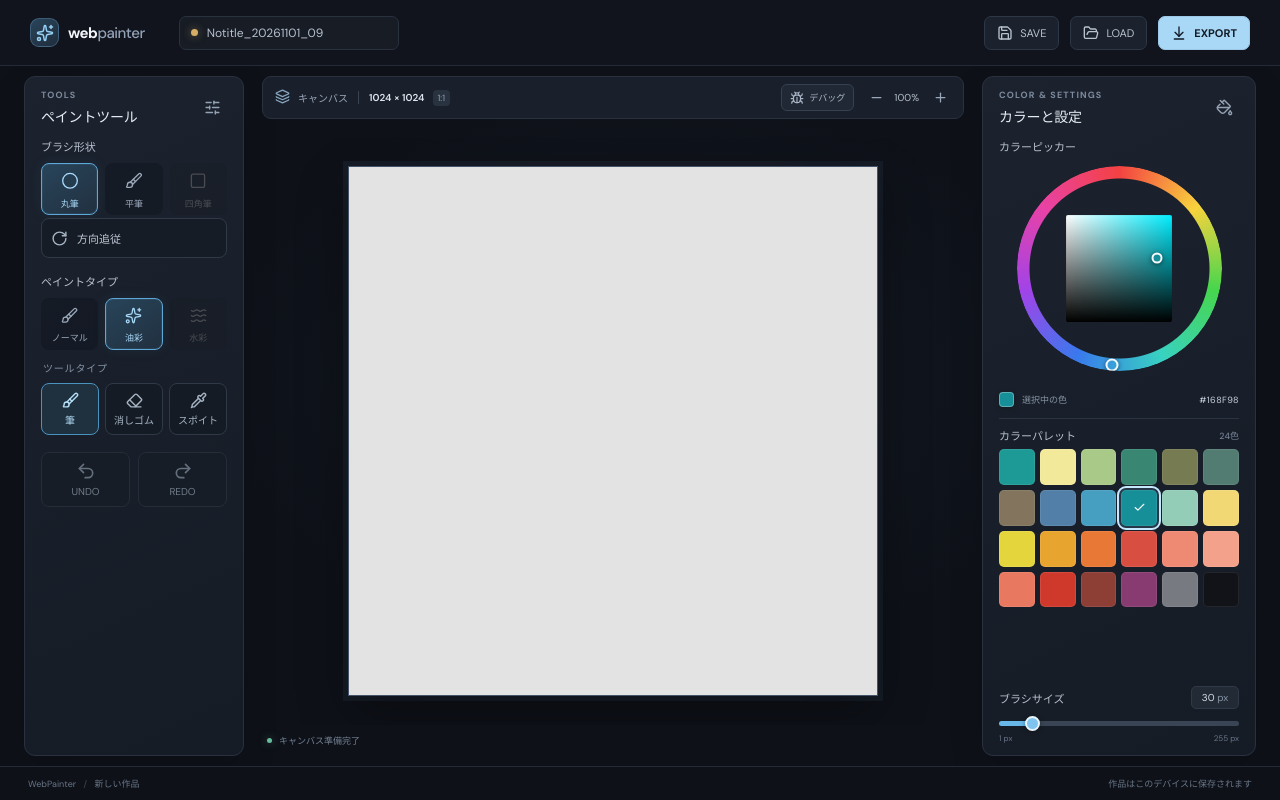
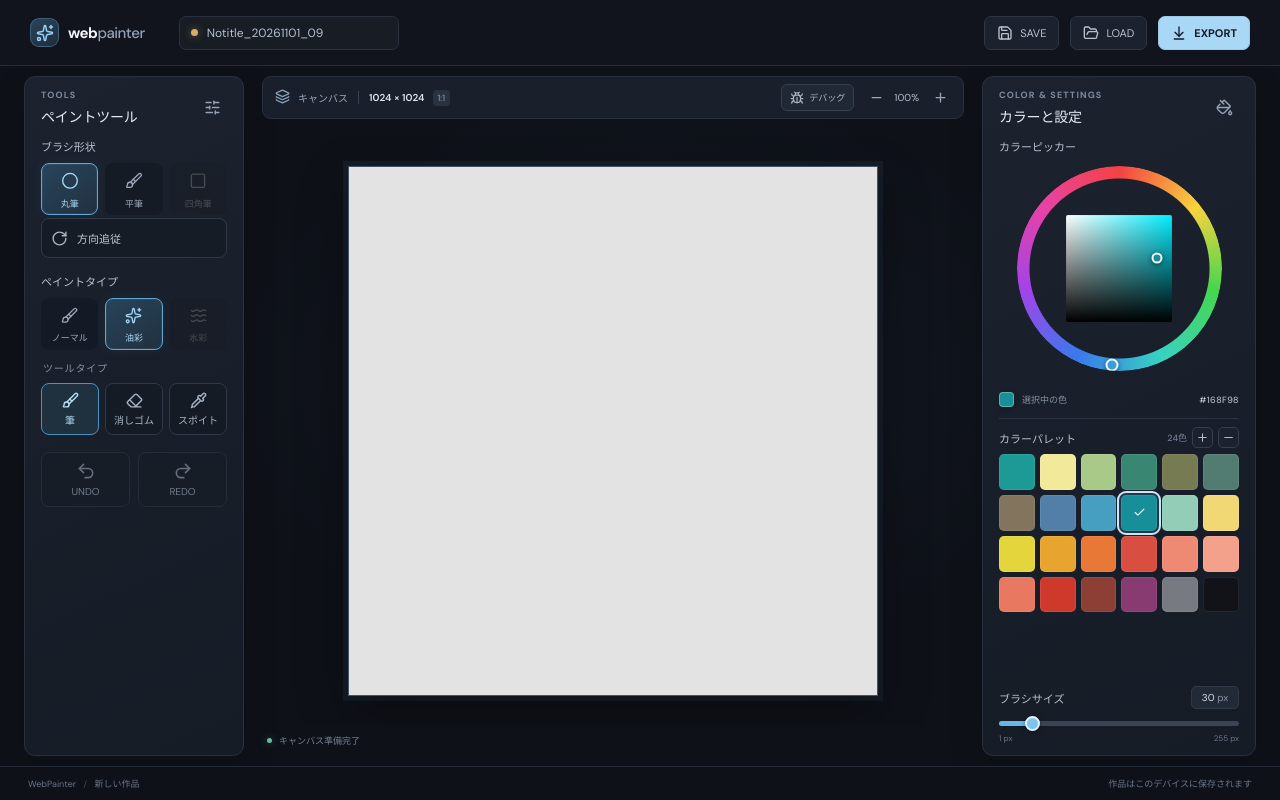
Before and after one commit to KitsuneDaro/Nurite, a React (Vite) app: page / in a window 1280 px wide. Built offline with nearby package versions, Linux system fonts and the light colour scheme.

Commit message:
feat: Add color palette management with add and remove functionality

```diff
--- a/src/App.tsx
+++ b/src/App.tsx
@@ -52,6 +52,8 @@ function App() {
   const selectedPalette = usePaletteStore((state) => state.selectedIndex)
   const selectPaletteColor = usePaletteStore((state) => state.selectColor)
   const updateSelectedPaletteColor = usePaletteStore((state) => state.updateSelectedColor)
+  const addPaletteColor = usePaletteStore((state) => state.addColor)
+  const removeSelectedPaletteColor = usePaletteStore((state) => state.removeSelectedColor)
   const updateCanvasHistory = useCallback((history: CanvasHistoryState, contentChanged: boolean) => {
     setCanvasHistory(history)
     if (contentChanged) setIsProjectDirty(true)
@@ -76,6 +78,18 @@ function App() {
   function updateColor(nextColor: HslColor) {
     setColor(nextColor)
     updateSelectedPaletteColor(hslToHex(nextColor))
+    setIsProjectDirty(true)
+  }
+
+  function addCurrentColorToPalette() {
+    addPaletteColor(hslToHex(color))
+    setIsProjectDirty(true)
+  }
+
+  function removeCurrentPaletteColor() {
+    const nextColor = removeSelectedPaletteColor()
+    if (!nextColor) return
+    setColor(hexToHsl(nextColor))
     setIsProjectDirty(true)
   }
 
@@ -254,6 +268,8 @@ function App() {
           brushSize={brushSize}
           onColorChange={updateColor}
           onPaletteSelect={choosePalette}
+          onPaletteAdd={addCurrentColorToPalette}
+          onPaletteRemove={removeCurrentPaletteColor}
           onBrushSizeChange={(size) => { setBrushSize(size); setIsProjectDirty(true) }}
         />
       </main>
--- a/src/components/Color/ColorPalette/ColorPalette.css
+++ b/src/components/Color/ColorPalette/ColorPalette.css
@@ -10,9 +10,38 @@
   justify-content: space-between;
 }
 
-.palette-section .section-title span {
+.palette-actions {
+  display: flex;
+  align-items: center;
+  gap: 5px;
+}
+
+.palette-actions > span {
   color: #748195;
   font-size: 9px;
+}
+
+.palette-actions button {
+  width: 21px;
+  height: 21px;
+  padding: 0;
+  display: grid;
+  place-items: center;
+  border: 1px solid #344050;
+  border-radius: 5px;
+  color: #aebaca;
+  background: #1b222d;
+  cursor: pointer;
+}
+
+.palette-actions button:hover:not(:disabled) {
+  color: #e0effa;
+  background: #293545;
+}
+
+.palette-actions button:disabled {
+  cursor: not-allowed;
+  opacity: 0.45;
 }
 
 .palette-grid {
--- a/src/components/Color/ColorPalette/ColorPalette.tsx
+++ b/src/components/Color/ColorPalette/ColorPalette.tsx
@@ -1,4 +1,4 @@
-import { Check } from 'lucide-react'
+import { Check, Minus, Plus } from 'lucide-react'
 import './ColorPalette.css'
 
 type ColorPaletteProps = {
@@ -6,6 +6,8 @@ type ColorPaletteProps = {
   currentHex: string
   selectedPalette: number
   onSelect: (hex: string, index: number) => void
+  onAdd: () => void
+  onRemove: () => void
 }
 
 export function ColorPalette({
@@ -13,10 +15,29 @@ export function ColorPalette({
   currentHex,
   selectedPalette,
   onSelect,
+  onAdd,
+  onRemove,
 }: ColorPaletteProps) {
   return (
     <section className="palette-section">
-      <div className="section-title">カラーパレット <span>24色</span></div>
+      <div className="section-title">
+        <span>カラーパレット</span>
+        <div className="palette-actions">
+          <span>{colors.length}色</span>
+          <button type="button" aria-label="選択中の色を末尾に追加" title="選択中の色を追加" onClick={onAdd}>
+            <Plus size={13} />
+          </button>
+          <button
+            type="button"
+            aria-label="選択中の色を削除"
+            title={colors.length <= 1 ? 'パレットには最低1色必要です' : '選択中の色を削除'}
+            onClick={onRemove}
+            disabled={colors.length <= 1}
+          >
+            <Minus size={13} />
+          </button>
+        </div>
+      </div>
       <div className="palette-grid">
         {colors.map((hex, index) => (
           <button
--- a/src/components/Color/ColorPanel/ColorPanel.tsx
+++ b/src/components/Color/ColorPanel/ColorPanel.tsx
@@ -15,6 +15,8 @@ type ColorPanelProps = {
   brushSize: number
   onColorChange: (color: HslColor) => void
   onPaletteSelect: (hex: string, index: number) => void
+  onPaletteAdd: () => void
+  onPaletteRemove: () => void
   onBrushSizeChange: (size: number) => void
 }
 
@@ -27,6 +29,8 @@ export function ColorPanel({
   brushSize,
   onColorChange,
   onPaletteSelect,
+  onPaletteAdd,
+  onPaletteRemove,
   onBrushSizeChange,
 }: ColorPanelProps) {
   return (
@@ -44,6 +48,8 @@ export function ColorPanel({
         currentHex={currentHex}
         selectedPalette={selectedPalette}
         onSelect={onPaletteSelect}
+        onAdd={onPaletteAdd}
+        onRemove={onPaletteRemove}
       />
       <BrushSizeControl size={brushSize} onChange={onBrushSizeChange} />
     </aside>
--- a/src/components/TopBar/TopBar.tsx
+++ b/src/components/TopBar/TopBar.tsx
@@ -70,7 +70,14 @@ export function TopBar({
           className="topbar-button"
           aria-label="編集ファイルを読み込み"
           disabled={projectFileBusy}
-          onClick={() => projectFileInputRef.current?.click()}
+          onClick={() => {
+            if (
+              !isProjectDirty
+              || window.confirm('未保存の編集内容があります。破棄してファイルを読み込みますか？')
+            ) {
+              projectFileInputRef.current?.click()
+            }
+          }}
         >
           <FolderOpen size={16} />
           <span>LOAD</span>
@@ -84,15 +91,7 @@ export function TopBar({
           onChange={(event) => {
             const file = event.currentTarget.files?.[0]
             event.currentTarget.value = ''
-            if (
-              file
-              && (
-                !isProjectDirty
-                || window.confirm('未保存の編集内容があります。破棄してファイルを読み込みますか？')
-              )
-            ) {
-              onLoadProject(file)
-            }
+            if (file) onLoadProject(file)
           }}
         />
         <button
--- a/src/stores/paletteStore.ts
+++ b/src/stores/paletteStore.ts
@@ -7,10 +7,24 @@ type PaletteStore = {
   selectedIndex: number
   selectColor: (index: number) => void
   updateSelectedColor: (color: string) => void
+  addColor: (color: string) => void
+  removeSelectedColor: () => string | null
+}
+
+type PersistedPaletteState = Pick<PaletteStore, 'colors' | 'selectedIndex'>
+
+function isPersistedPaletteState(value: unknown): value is PersistedPaletteState {
+  return typeof value === 'object'
+    && value !== null
+    && 'colors' in value
+    && Array.isArray(value.colors)
+    && value.colors.every((color) => typeof color === 'string')
+    && 'selectedIndex' in value
+    && typeof value.selectedIndex === 'number'
 }
 
 export const usePaletteStore = create<PaletteStore>()(
-  persist(
+  persist<PaletteStore, [], [], PersistedPaletteState>(
     (set, get) => ({
       colors: [...palette],
       selectedIndex: 9,
@@ -19,7 +33,36 @@ export const usePaletteStore = create<PaletteStore>()(
         const { colors, selectedIndex } = get()
         set({ colors: colors.map((entry, index) => index === selectedIndex ? color : entry) })
       },
+      addColor: (color) => {
+        const colors = get().colors
+        set({ colors: [...colors, color], selectedIndex: colors.length })
+      },
+      removeSelectedColor: () => {
+        const { colors, selectedIndex } = get()
+        if (colors.length <= 1) return null
+
+        const nextColors = colors.filter((_, index) => index !== selectedIndex)
+        const nextSelectedIndex = Math.min(selectedIndex, nextColors.length - 1)
+        set({ colors: nextColors, selectedIndex: nextSelectedIndex })
+        return nextColors[nextSelectedIndex]
+      },
     }),
-    { name: 'webpainter-color-palette' },
+    {
+      name: 'webpainter-color-palette',
+      version: 1,
+      migrate: (persistedState, version) => {
+        if (!isPersistedPaletteState(persistedState)) {
+          return { colors: [...palette], selectedIndex: 9 }
+        }
+
+        const hasLegacyDefaultPalette = version === 0
+          && persistedState.colors.length === 1
+          && persistedState.colors[0].toLowerCase() === '#ff0000'
+
+        return hasLegacyDefaultPalette
+          ? { colors: [...palette], selectedIndex: 9 }
+          : persistedState
+      },
+    },
   ),
 )
```
